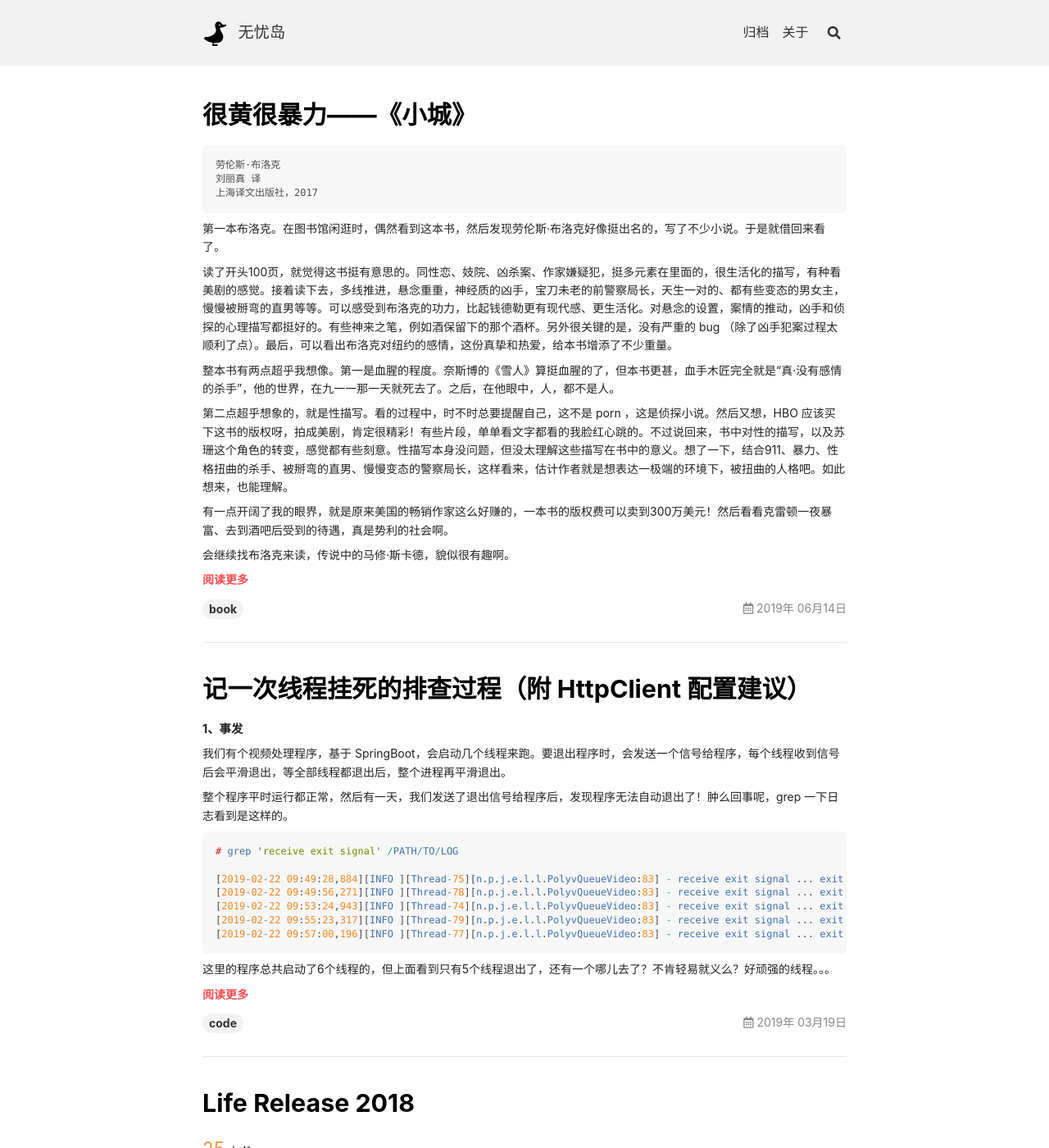
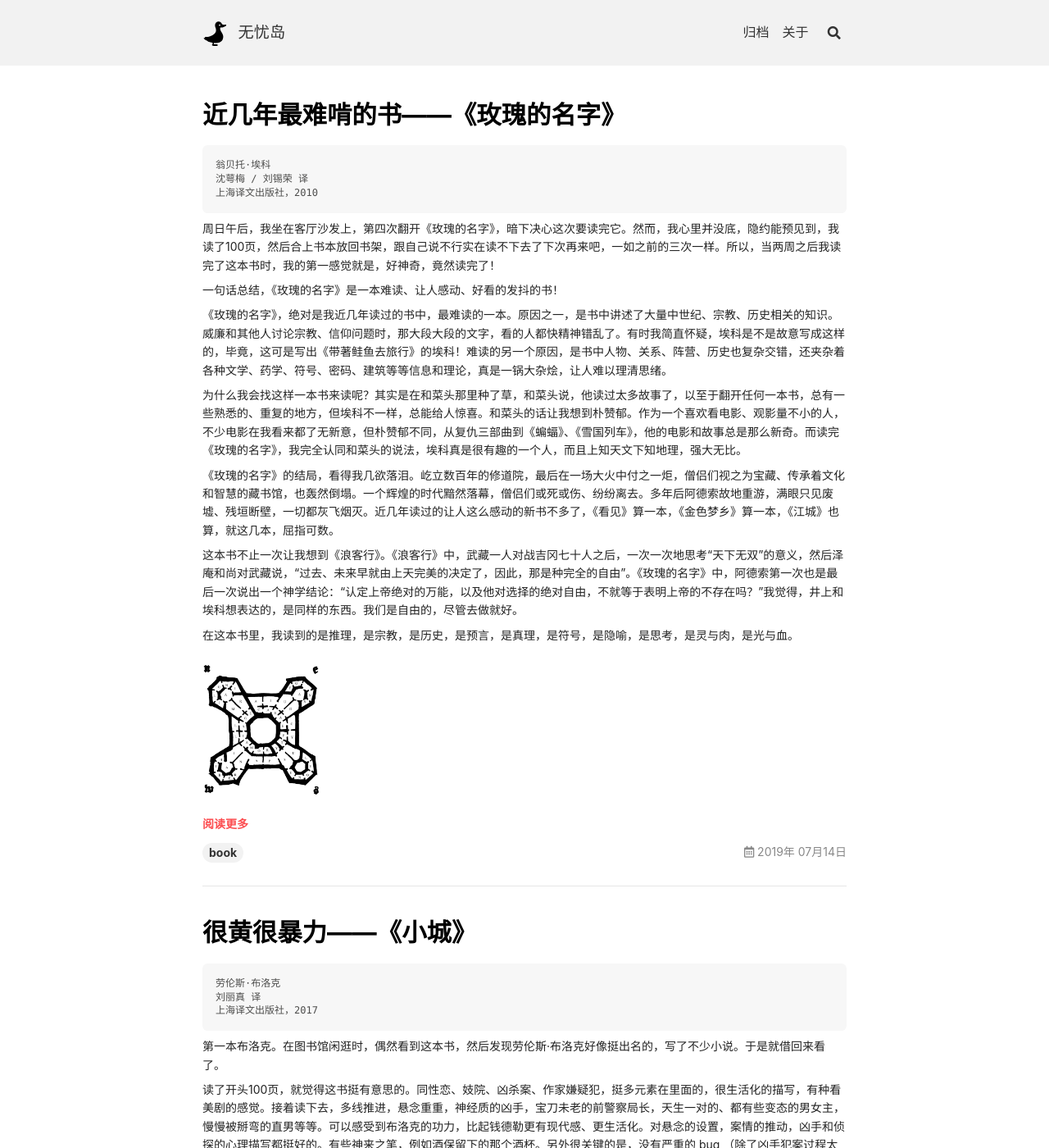
Before and after one commit to reniaL/renial.github.io, a Jekyll site: the page built from index.html, in a window 1280 px wide and 1400 px high. Shown: the whole window at 82% size. Built offline with Jekyll 4.4.1, drawn with Linux system fonts in a browser that asks for light colours; nearby versions of some CDN libraries; the list of posts is cut into pages by our own code; some of the changed text lies outside the part shown.

Commit message:
add post: the name of the rose

```diff
--- /dev/null
+++ b/_posts/2019-07-14-the-name-of-the-rose.md
@@ -0,0 +1,39 @@
+---
+layout: post
+title: "近几年最难啃的书——《玫瑰的名字》"
+tags: [book]
+---
+
+    翁贝托·埃科
+    沈萼梅 / 刘锡荣 译
+    上海译文出版社，2010
+
+周日午后，我坐在客厅沙发上，第四次翻开《玫瑰的名字》，暗下决心这次要读完它。然而，我心里并没底，隐约能预见到，我读了100页，然后合上书本放回书架，跟自己说不行实在读不下去了下次再来吧，一如之前的三次一样。所以，当两周之后我读完了这本书时，我的第一感觉就是，好神奇，竟然读完了！
+
+一句话总结，《玫瑰的名字》是一本难读、让人感动、好看的发抖的书！
+
+《玫瑰的名字》，绝对是我近几年读过的书中，最难读的一本。原因之一，是书中讲述了大量中世纪、宗教、历史相关的知识。威廉和其他人讨论宗教、信仰问题时，那大段大段的文字，看的人都快精神错乱了。有时我简直怀疑，埃科是不是故意写成这样的，毕竟，这可是写出《带著鲑鱼去旅行》的埃科！难读的另一个原因，是书中人物、关系、阵营、历史也复杂交错，还夹杂着各种文学、药学、符号、密码、建筑等等信息和理论，真是一锅大杂烩，让人难以理清思绪。
+
+为什么我会找这样一本书来读呢？其实是在和菜头那里种了草，和菜头说，他读过太多故事了，以至于翻开任何一本书，总有一些熟悉的、重复的地方，但埃科不一样，总能给人惊喜。和菜头的话让我想到朴赞郁。作为一个喜欢看电影、观影量不小的人，不少电影在我看来都了无新意，但朴赞郁不同，从复仇三部曲到《蝙蝠》、《雪国列车》，他的电影和故事总是那么新奇。而读完《玫瑰的名字》，我完全认同和菜头的说法，埃科真是很有趣的一个人，而且上知天文下知地理，强大无比。
+
+《玫瑰的名字》的结局，看得我几欲落泪。屹立数百年的修道院，最后在一场大火中付之一炬，僧侣们视之为宝藏、传承着文化和智慧的藏书馆，也轰然倒塌。一个辉煌的时代黯然落幕，僧侣们或死或伤、纷纷离去。多年后阿德索故地重游，满眼只见废墟、残垣断壁，一切都灰飞烟灭。近几年读过的让人这么感动的新书不多了，《看见》算一本，《金色梦乡》算一本，《江城》也算，就这几本，屈指可数。
+
+这本书不止一次让我想到《浪客行》。《浪客行》中，武藏一人对战吉冈七十人之后，一次一次地思考“天下无双”的意义，然后泽庵和尚对武藏说，“过去、未来早就由上天完美的决定了，因此，那是种完全的自由”。《玫瑰的名字》中，阿德索第一次也是最后一次说出一个神学结论：“认定上帝绝对的万能，以及他对选择的绝对自由，不就等于表明上帝的不存在吗？”我觉得，井上和埃科想表达的，是同样的东西。我们是自由的，尽管去做就好。
+
+在这本书里，我读到的是推理，是宗教，是历史，是预言，是真理，是符号，是隐喻，是思考，是灵与肉，是光与血。
+
+![maze](/images/blog/2019-07-14-the-name-of-the-rose.png)
+
+<!--more-->
+
+## 书摘
+
+> 太初有道，道与神同在，道就是神。这道太初与神同在。谦恭地反复吟诵这一亘古不变的经文，乃是虔诚僧侣每天的必修课，人们可以断定其中自有无可替代的真理。但是，在我们直面荒谬的世界、真理尚未适时显示出来之前（啊，真难懂），我们是在一面镜子上观察和猜想。我们不得不忠实而吃力地拼读真理的符号，尽管这些符号显得晦涩难懂，简直像是居心叵测地混杂编织起来的。
+
+> 昔日的男子英俊而高大（相比之下，现在的男人都像小孩子和侏儒），但这只是证明世界正在退化。年轻人不思进取，科学无进步，整个世界架空，瞎子在引导另一些盲人，并把他们带入深渊。鸟儿翅膀未硬就想飞，蠢驴演奏里拉琴，笨牛在狂舞。马利亚不再恪守默祷，马大不再喜欢积极的生活，利亚已经绝育，拉结耽于肉欲，加图出入妓院，卢克莱修变成了女人。一切都脱离了自己的轨道。感谢上帝，在那些日子里，我从导师那里获得了学习的愿望，走上了正道，即使行走在崎岖小路上，也未曾迷失方向。
+
+> 我所到的修道院，当时在知识财富的创造和再创造方面，也许是能够引以为豪的最后一个精湛完美的修道院。然而，也正因为如此，那里的僧侣们已不再满足于神圣的抄写工作，他们在探求新事物的欲望驱使下，也想创造出补充大自然的新作品。他们并没意识到，那时我隐隐约约地直觉到（我如今已鬓发苍白、年迈识广，更清楚地知道），他们那样做，是在诋毁他们精湛杰出的学识。因为倘若他们创造的“新的学识”一旦任意流出修道院的围墙，那神圣之地比起一所教会学校和一所城市大学来，就不会有什么更值得称道之处了。而把知识隐藏起来，就能使其威望和实力不减，免受争端的侵蚀，免受暗藏玄机的论辩的攻击，防止一切奥秘和伟大置于sic et non[1]的审视之下。我对自己说，这就是藏书馆笼罩着寂静和阴暗的缘由所在，藏书馆珍藏着知识，但是，要保持知识完好无损，只有阻止任何人进入，即使是僧侣们自己。
+
+> 我从未怀疑过真理的符号，阿德索，这是人在世上用来引导自己的唯一可靠的工具。我所不明白的是这些符号之间的关系。我通过《启示录》的模式，追寻到了豪尔赫，那模式仿佛主宰着所有的命案，然而那却是偶然的巧合。我在寻找所有凶杀案主犯的过程中追寻到豪尔赫，然而，我们发现每一起凶杀案实际上都不是同一个人所为，或者根本没有人。我按一个心灵邪恶却具有推理能力的人所设计的方案追寻到豪尔赫，事实上却没有任何方案，或者说豪尔赫是被自己当初的方案所击败，于是产生了一连串相互矛盾和制约的因果效应，事情按照各自的规律进展，并不产生于任何方案。我的智慧又在哪里呢？我表现得很固执，追寻着表面的秩序，而其实我该明白，宇宙本无秩序。
+
+> 缮写室里好冷，我的大拇指都冻疼了。我留下这份手稿，不知道为谁而写，也不知主题是什么：stat rosa pristina nomine，nomina nuda tenemus。(拉丁语，昔日玫瑰以其名流芳，今人所持唯玫瑰之名。)
```
Also changed, not shown: _posts/2019-06-14-small-town.md (+2 -0 lines), images/blog/2019-06-14-small-town.jpg (added), images/blog/2019-07-14-the-name-of-the-rose.png (added).
